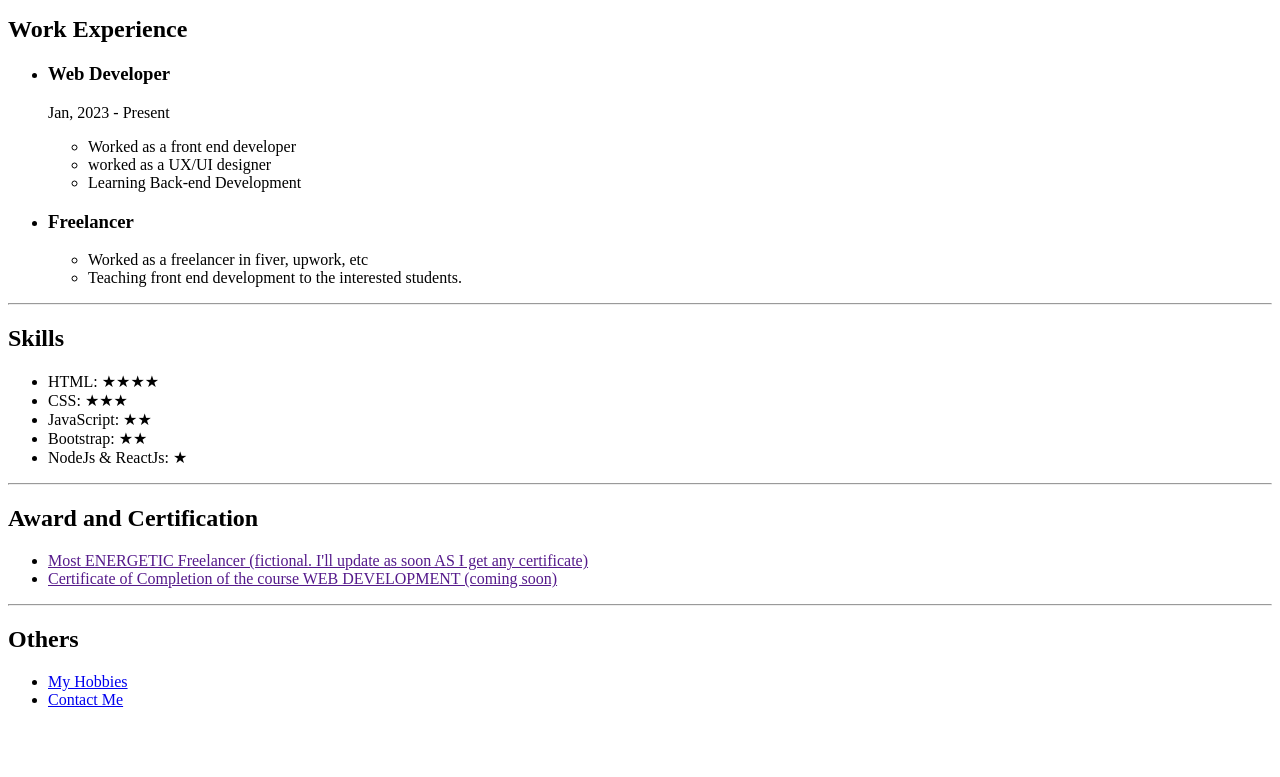
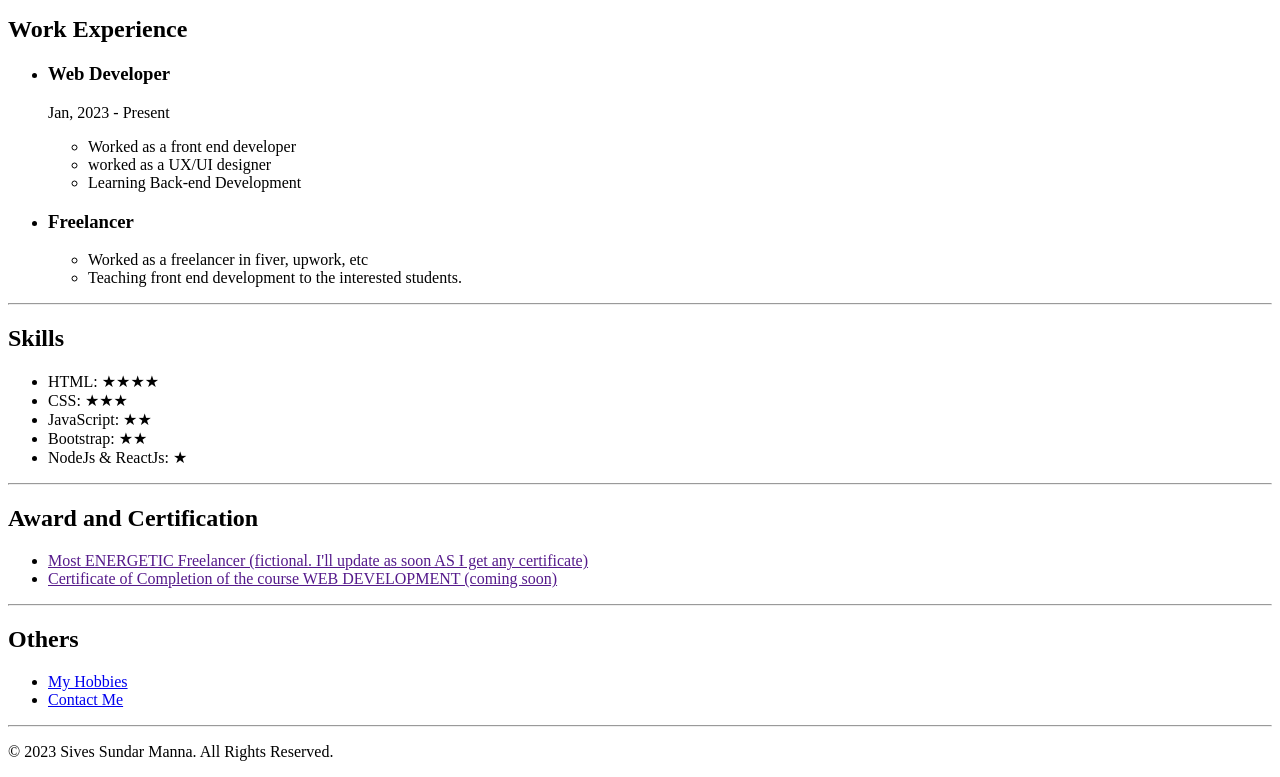
Before and after one commit to sives1809/Capstone1Project-1, a plain HTML site: page index.html in a window 1280 px wide. Shown: the part 511-1288 px from the top of the page. Before the commit the page ends 1236 px from the top, so only its background shows below. Drawn offline with Linux system fonts and the light colour scheme.

Commit message:
Update index.html
Added footer, having a message with a copyright tag.

```diff
--- a/index.html
+++ b/index.html
@@ -56,4 +56,8 @@
         <li><a href="./contact_me.html">Contact Me</a></li>
     </ul>
 </body>
+    <hr/>
+<footer>
+    <p>© 2023 Sives Sundar Manna. All Rights Reserved.</p>
+</footer>
 </html>
```
